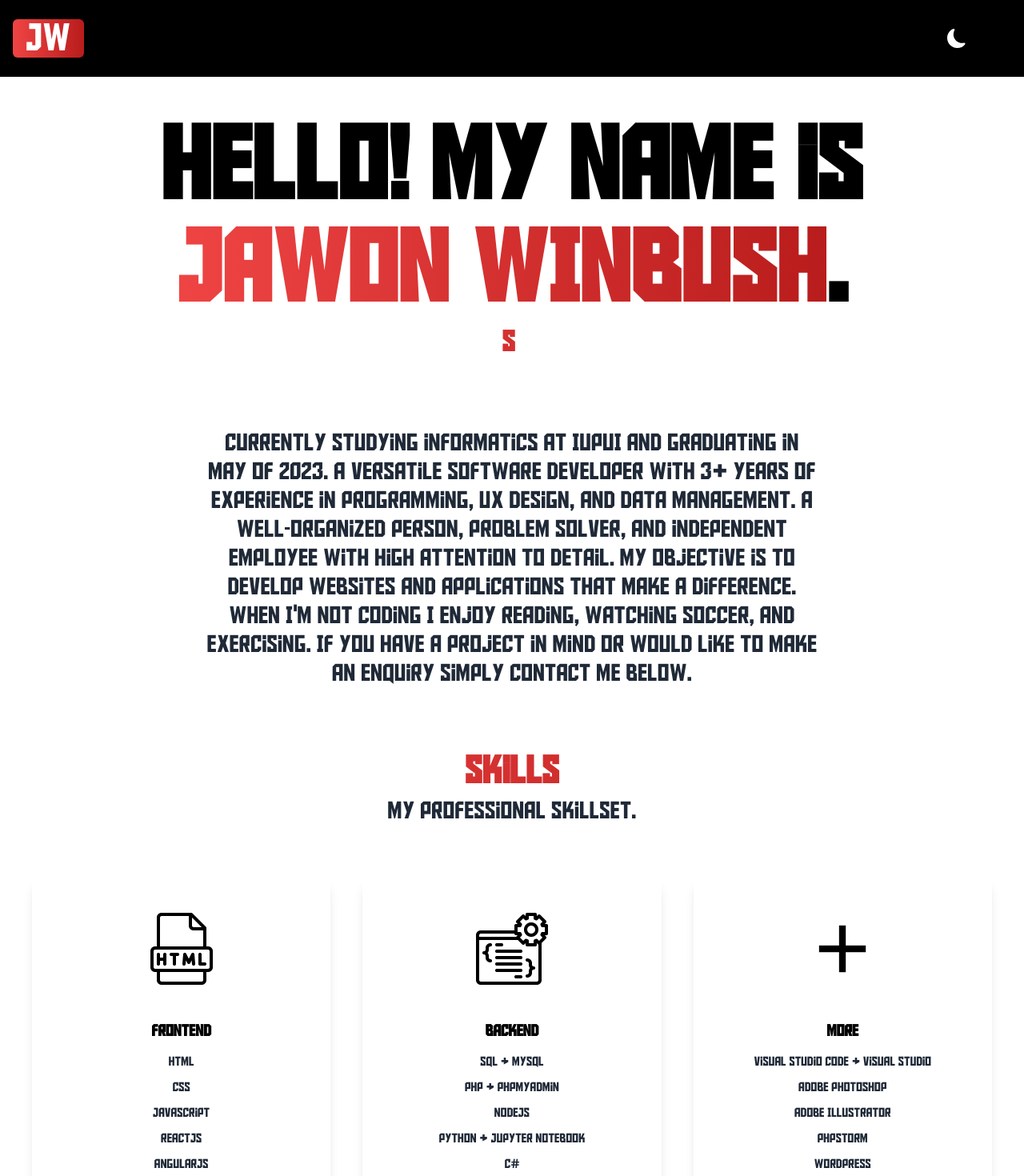
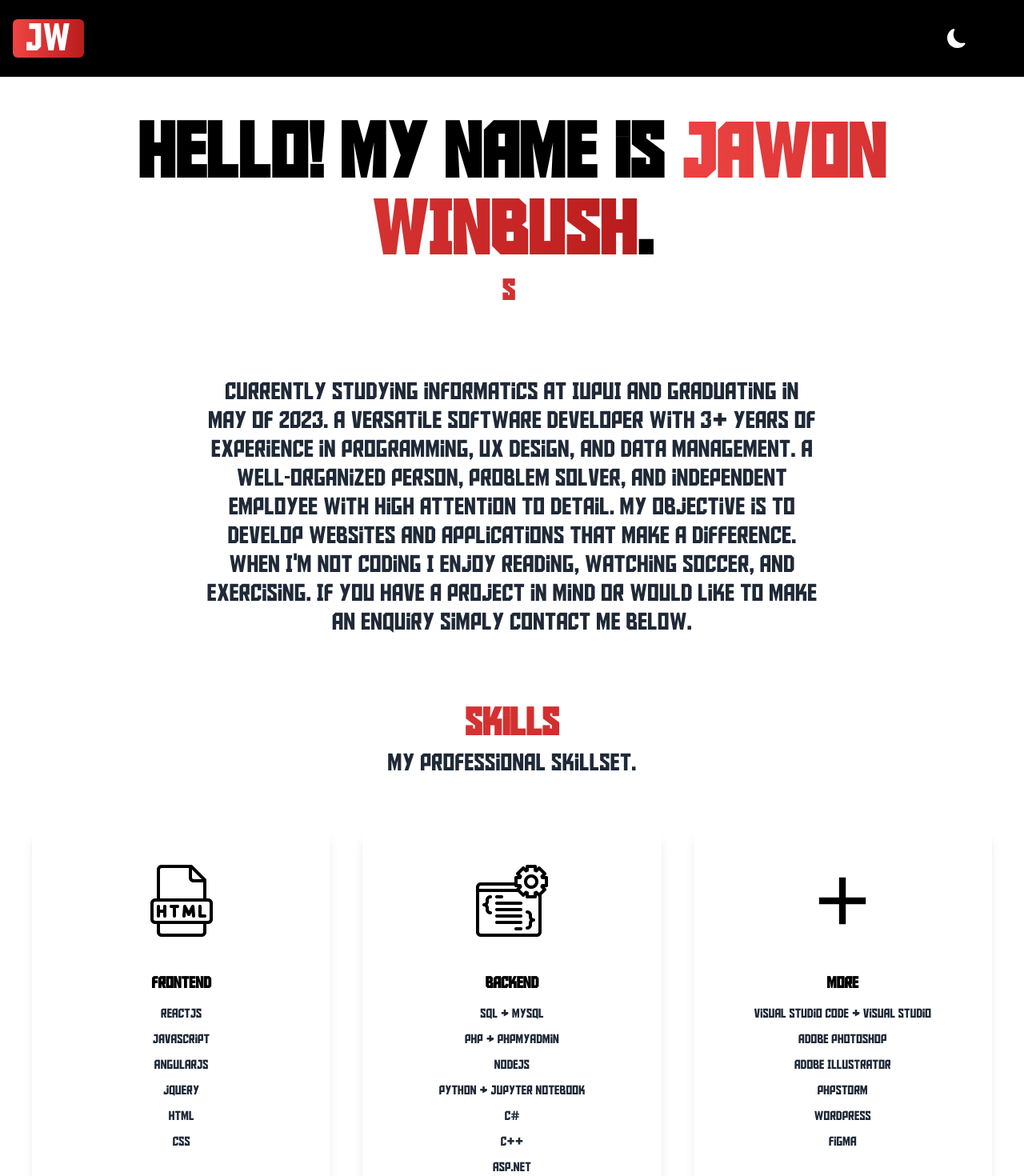
Before and after one commit to jwinbush/portfolio2023, a Next.js app: page / in a window 1280 px wide. Shown: the top 1470 px of the page at 80% size. Built offline with nearby package versions, Linux system fonts and the light colour scheme.

Commit message:
Update index.js

```diff
--- a/pages/index.js
+++ b/pages/index.js
@@ -67,7 +67,7 @@ export default function Home() {
         id="About"
       >
         <section className="min-h-screen" >
-          <nav className="py-6 mb-6 md:mb-12 flex justify-between bg-black dark:bg-gray-100 px-4">
+          <nav className="py-6 mb-6 md:mb-12 flex justify-between bg-black dark:bg-gray-800 px-4">
             <h1 className={`text-3xl md:text-5xl px-4 rounded-md ${logo}`}>
               JW
             </h1>
@@ -111,7 +111,7 @@ export default function Home() {
               <li>
                 <BsFillMoonFill
                   onClick={() => setDarkMode(!darkMode)}
-                  className="text-lg md:text-2xl  text-white dark:text-black md:ml-8 mx-4 cursor-pointer"
+                  className="text-lg md:text-2xl  text-white dark:text-yellow-500 md:ml-8 mx-4 cursor-pointer"
                 />
               </li>
 
@@ -121,7 +121,7 @@ export default function Home() {
             </ul>
           </nav>
           <div className="text-center px-4 md:px-10">
-            <h2 className="text-5xl font-bold	md:text-9xl dark:text-white">
+            <h2 className="text-5xl font-bold	md:text-8xl dark:text-white">
               Hello! My name is
               <span className={`${text}`}> JAWON WINBUSH</span>
               .
@@ -172,19 +172,18 @@ export default function Home() {
               <Image src={frontend} width={100} height={100} />
               <h3 className="text-xl pt-8 pb-2 font-bold">Frontend</h3>
 
+              <p className="text-gray-800 py-1 ">ReactJS</p>
+
+              <p className="text-gray-800 py-1 ">JavaScript</p>
+
+              <p className="text-gray-800 py-1 ">AngularJS</p>
+
+              <p className="text-gray-800 py-1 ">jQuery</p>
+
               <p className="text-gray-800 py-1 ">HTML</p>
 
               <p className="text-gray-800 py-1 ">CSS</p>
 
-
-              <p className="text-gray-800 py-1 ">JavaScript</p>
-
-
-              <p className="text-gray-800 py-1 ">ReactJS</p>
-              <div className="w-full bg-gray-200 rounded-full dark:bg-gray-700">
-
-              </div>
-              <p className="text-gray-800 py-1 ">AngularJS</p>
 
             </div>
             <div className="text-center shadow-lg p-10 rounded-xl my-10 dark:bg-white flex-1">
```
